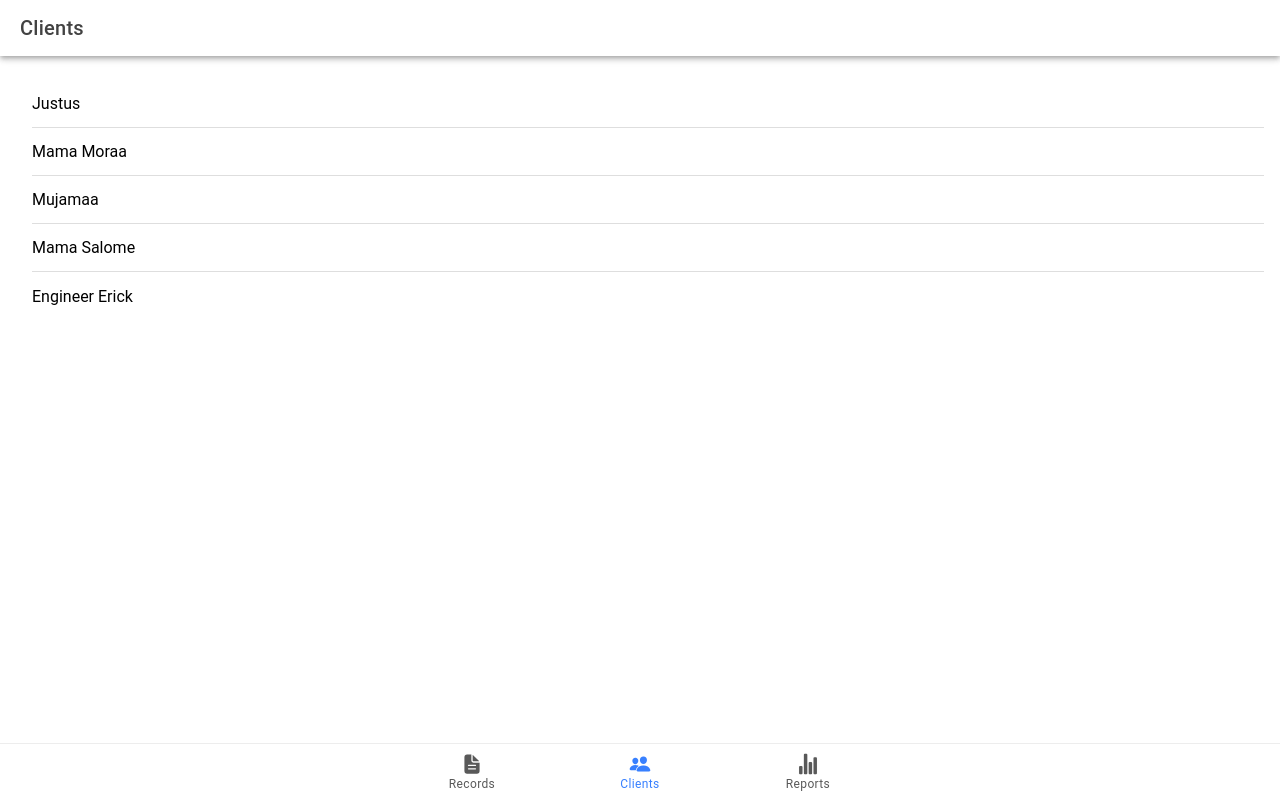
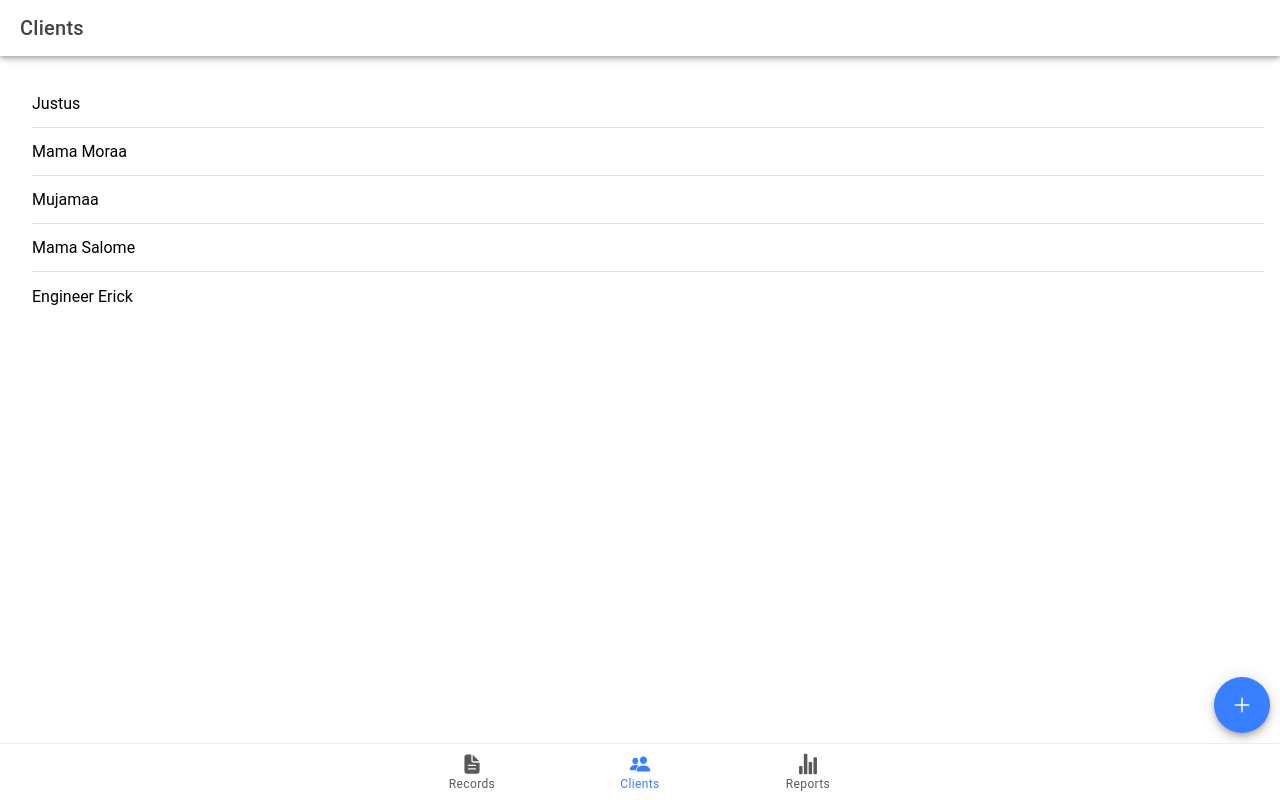
Before and after one commit to egichuhis/milk-tracker-app, a React (Vite) app: page /clients in a window 1280 px wide. Built offline with nearby package versions, Linux system fonts and the light colour scheme.

Commit message:
Add AddUserBtn floating type

```diff
--- /dev/null
+++ b/src/components/FloatingButton.tsx
@@ -0,0 +1,14 @@
+import React from "react";
+import { IonFab, IonFabButton, IonIcon } from "@ionic/react";
+import { add } from "ionicons/icons";
+
+const FloatingBtn = () => {
+  return (
+    <IonFab slot="fixed" vertical="bottom" horizontal="end">
+      <IonFabButton>
+        <IonIcon icon={add}></IonIcon>
+      </IonFabButton>
+    </IonFab>
+  );
+}
+export default FloatingBtn;
--- a/src/pages/Clients.tsx
+++ b/src/pages/Clients.tsx
@@ -7,6 +7,7 @@
 } from "@ionic/react";
 import "./Clients.css";
 import ClientList from '../components/ClientList';
+import AddClientBtn from '../components/FloatingButton';
 
 const Clients: React.FC = () => {
   return (
@@ -24,6 +25,7 @@
         </IonHeader>
         {/* Add Clients List */}
         <ClientList name="Clients List" />
+        <AddClientBtn/>
       </IonContent>
     </IonPage>
   );
```
